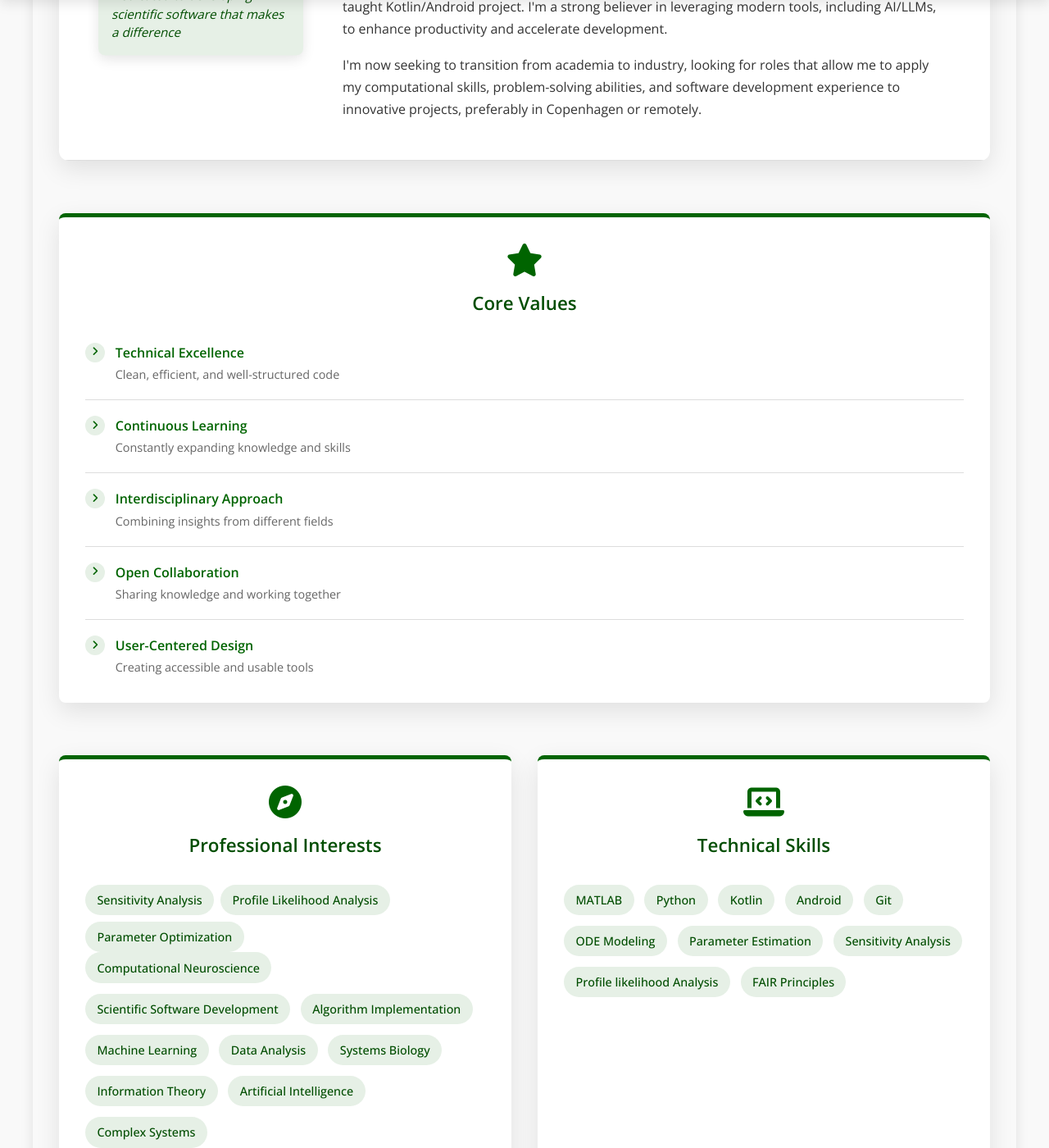
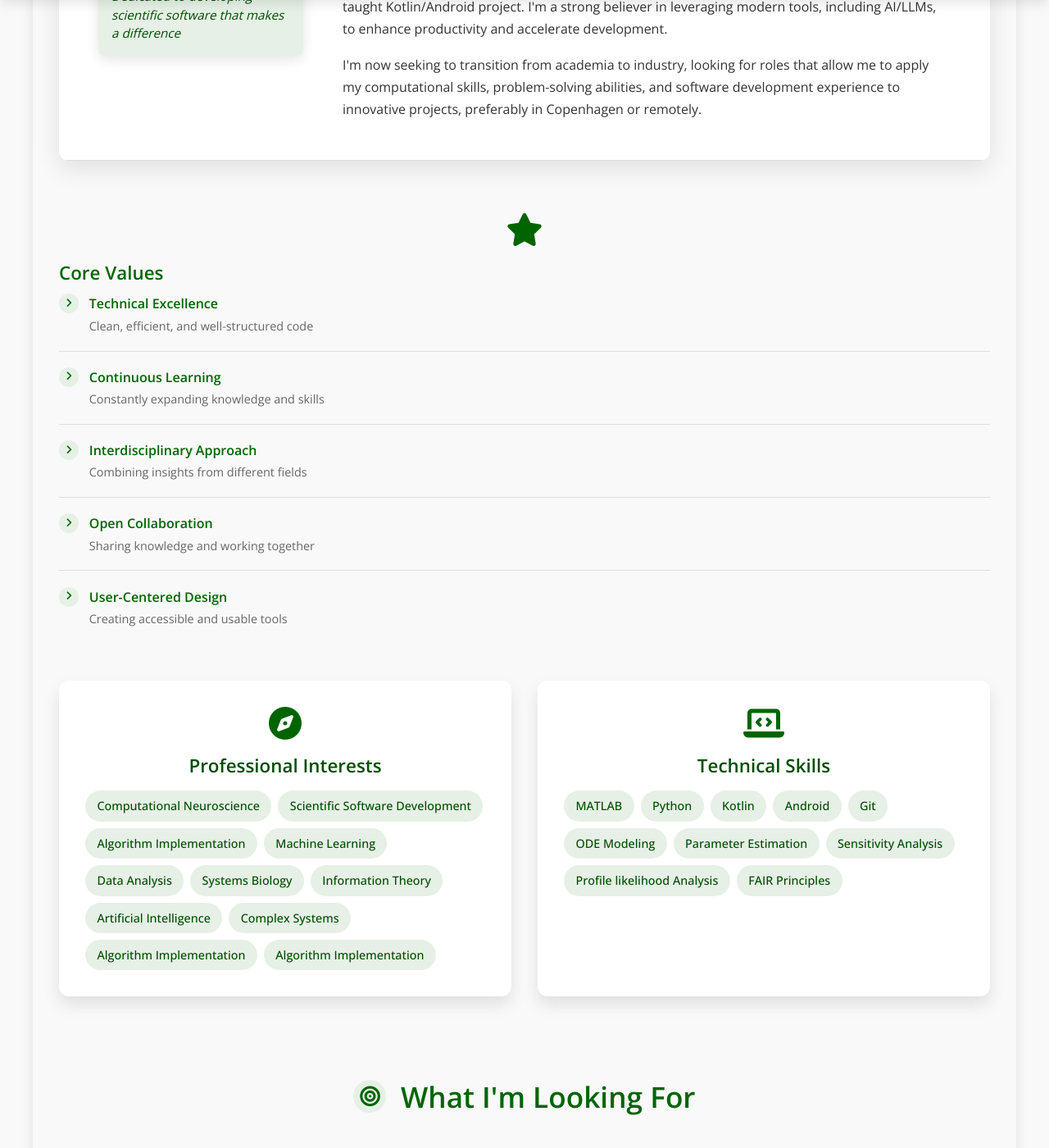
Before and after one commit to jpgsantos/jpgsantos.github.io, a Jekyll site: the page built from about.md, in a window 1280 px wide and 1400 px high, scrolled down 644 px. Shown: the whole window at 82% size. Built offline with Jekyll 4.4.1, drawn with Linux system fonts in a browser that asks for light colours.

Commit message:
code cleaning

```diff
--- a/about.md
+++ b/about.md
@@ -85,48 +85,45 @@ title: About
   </div>
 </section>
 
-<section class="career-goals-section">
+<section class="section">
   <div class="career-goals-grid">
-    <div class="highlight-card">
+    <div class="card">
       <div class="card-icon">
         <i class="fas fa-compass"></i>
       </div>
       <h3>Professional Interests</h3>
 	  <div class="pills">
-        <span>Sensitivity Analysis</span>
-        <span>Profile Likelihood Analysis</span>
-        <span>Parameter Optimization</span>
-      </div>
-	  <div class="skills-container">
-        <span class="skill-tag">Computational Neuroscience</span>
-        <span class="skill-tag">Scientific Software Development</span>
-        <span class="skill-tag">Algorithm Implementation</span>
-        <span class="skill-tag">Machine Learning</span>
-        <span class="skill-tag">Data Analysis</span>
-        <span class="skill-tag">Systems Biology</span>
-        <span class="skill-tag">Information Theory</span>
-        <span class="skill-tag">Artificial Intelligence</span>
-        <span class="skill-tag">Complex Systems</span>
+        <span>Computational Neuroscience</span>
+        <span>Scientific Software Development</span>
+        <span>Algorithm Implementation</span>
+		<span>Machine Learning</span>
+		<span>Data Analysis</span>
+		<span>Systems Biology</span>
+		<span>Information Theory</span>
+		<span>Artificial Intelligence</span>
+		<span>Complex Systems</span>
+		<span>Algorithm Implementation</span>
+		<span>Algorithm Implementation</span>
       </div>
     </div>
 
-    <div class="highlight-card">
+    <div class="card">
       <div class="card-icon">
         <i class="fas fa-laptop-code"></i>
       </div>
       <h3>Technical Skills</h3>
-      <div class="skills-container">
-        <span class="skill-tag">MATLAB</span>
-        <span class="skill-tag">Python</span>
-        <span class="skill-tag">Kotlin</span>
-		<span class="skill-tag">Android</span>
-        <span class="skill-tag">Git</span>
-        <span class="skill-tag">ODE Modeling</span>
-		<span class="skill-tag">Parameter Estimation</span>
-        <span class="skill-tag">Sensitivity Analysis</span>
-        <span class="skill-tag">Profile likelihood Analysis</span>
-        <span class="skill-tag">FAIR Principles</span>
-      </div>
+	  <div class="pills">
+	    <span>MATLAB</span>
+		<span>Python</span>
+		<span>Kotlin</span>
+		<span>Android</span>
+		<span>Git</span>
+		<span>ODE Modeling</span>
+		<span>Parameter Estimation</span>
+		<span>Sensitivity Analysis</span>
+		<span>Profile likelihood Analysis</span>
+		<span>FAIR Principles</span>
+	  </div>
     </div>
   </div>
 </section>
@@ -444,47 +441,6 @@ title: About
   margin-bottom: 0;
 }
 
-/* Updated Bio Highlights - Now using grid like career goals section */
-
-.highlight-card {
-  background-color: var(--white);
-  border-radius: var(--border-radius);
-  padding: 2em;
-  box-shadow: 0 10px 30px var(--shadow);
-  transition: all var(--transition);
-  border-top: 5px solid var(--primary-color);
-  height: 100%;
-  display: flex;
-  flex-direction: column;
-}
-
-.highlight-card:hover {
-  transform: translateY(-5px);
-  box-shadow: 0 15px 40px var(--shadow-strong);
-}
-
-.highlight-icon {
-  width: 70px;
-  height: 70px;
-  background-color: var(--primary-light);
-  color: var(--primary-color);
-  border-radius: 50%;
-  display: flex;
-  align-items: center;
-  justify-content: center;
-  font-size: 1.8em;
-  margin-bottom: 1.5em;
-  margin-left: auto;
-  margin-right: auto;
-}
-
-.highlight-card h3 {
-  font-size: 1.4em;
-  margin-bottom: 1.5em;
-  color: var(--primary-dark);
-  text-align: center;
-}
-
 /* Core values styling - now matching the career goal items */
 .core-values-list {
   list-style: none;
@@ -516,23 +472,6 @@ title: About
   font-size: 0.9em;
   color: var(--text-light);
   margin-top: 0.3em;
-}
-
-/* Skills container - now matching the projects page */
-.skills-container {
-  display: flex;
-  flex-wrap: wrap;
-  gap: 0.8em;
-}
-
-.skill-tag {
-  background-color: var(--primary-light);
-  color: var(--primary-dark);
-  padding: 0.5em 1em;
-  border-radius: 50px;
-  font-size: 0.9em;
-  font-weight: 500;
-  transition: all var(--transition);
 }
 
 /* Career Goals Section */
--- a/assets/style.css
+++ b/assets/style.css
@@ -427,7 +427,7 @@ section:last-child {
 }
 
 /* ==================== EXPERTISE SECTION ==================== */
-.expertise-section {
+.section {
   padding: var(--content-padding);
 }
 
```
Also changed, not shown: index.md (+1 -2 lines).
